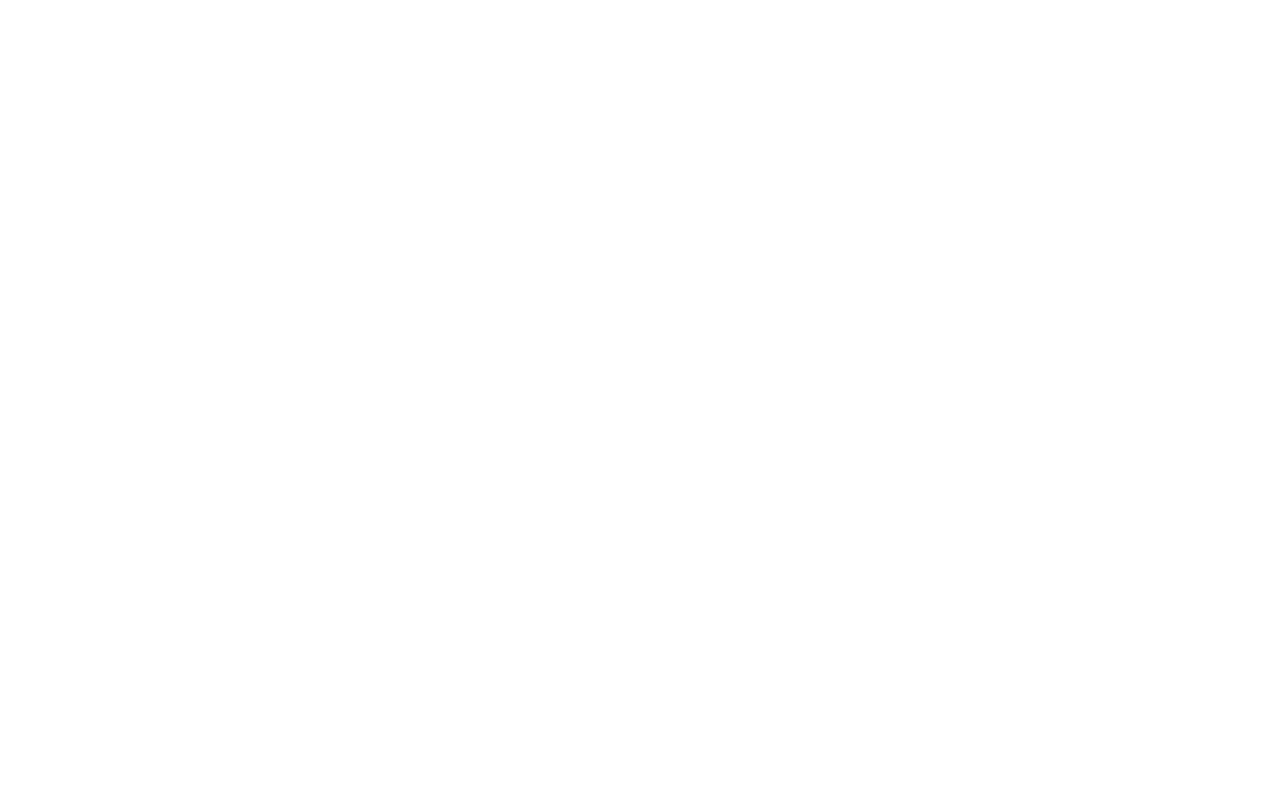
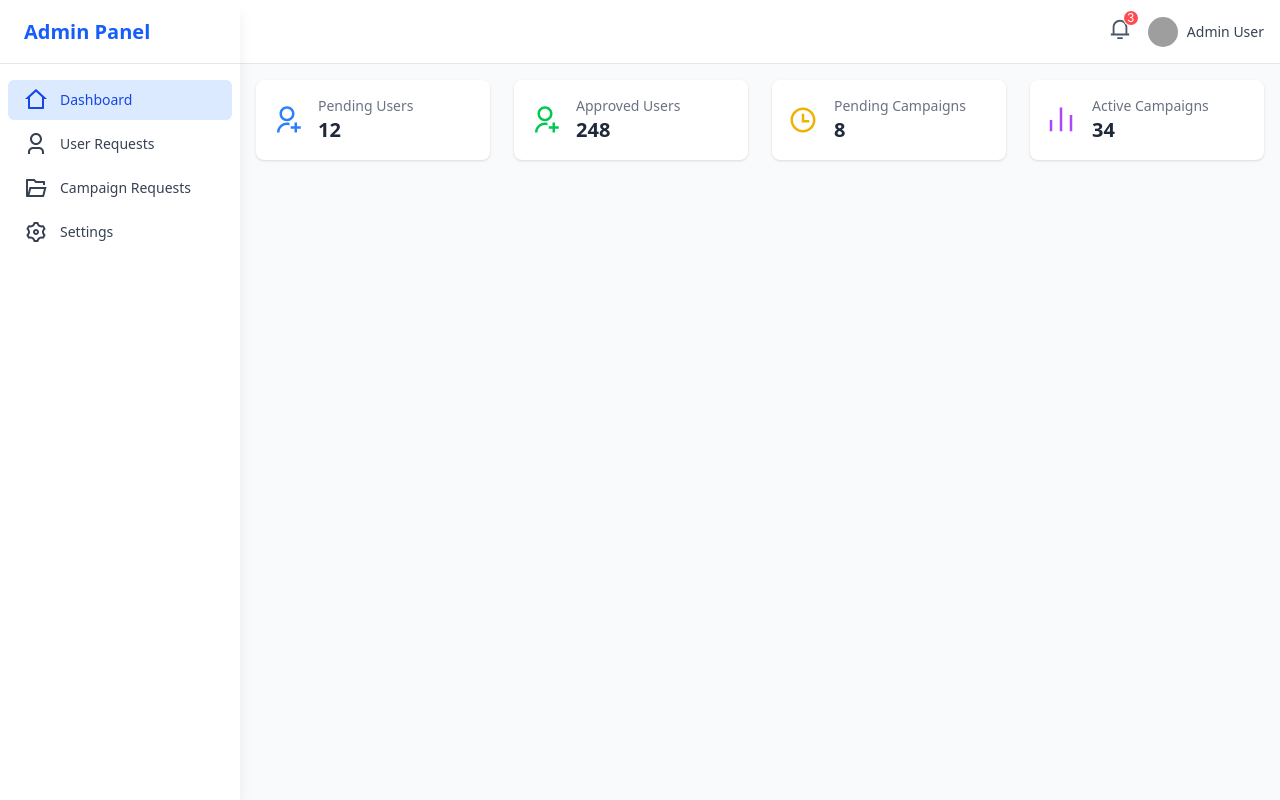
Before and after one commit to sandip194/influSage-frontend, a React (Vite) app: page /admin-dashboard in a window 1280 px wide. Before the commit this address had no page. Built offline with nearby package versions, Linux system fonts and the light colour scheme; grey boxes are pictures that could not be loaded.

Commit message:
new changes

```diff
--- a/src/App.jsx
+++ b/src/App.jsx
@@ -56,10 +56,13 @@
 import SocketProvider from './sockets/SocketProvider';
 import VendorMyProfile from './pages/vendor/dashboard/VendorMyProfile';
 import DashboardHomePage from './components/admin/pages/DashboardHomePage';
+import AdminDashboardLayout from './components/admin/dashboard/AdminDashboardLayout';
+import InfluencersRequests from './components/admin/pages/InfluencersRequests';
+import CampaignRequests from './components/admin/pages/CampaignRequests';
 
 const App = () => {
 
-        const BASE_URL = import.meta.env.VITE_API_BASE_URL ;
+        const BASE_URL = import.meta.env.VITE_API_BASE_URL;
         axios.defaults.baseURL = BASE_URL
         return (
                 <Router>
@@ -141,32 +144,39 @@
 
                                                         <Route path='browse-influencers/favorites' element={<FavoritesLayout />} />
                                                         <Route path='browse-influencers/invited' element={<Invited />} />
-                                                <Route path='browse-influencers/influencer-details/:userId' element={<InfluencerProfile/>} />
+                                                        <Route path='browse-influencers/influencer-details/:userId' element={<InfluencerProfile />} />
 
                                                         <Route path='vendor-campaign/my-campaigns' element={<CreateCampaign />} />
                                                         <Route path='vendor-campaign/create-campaign' element={<CampaignWizard />} />
                                                         <Route path='vendor-campaign/edit-campaign/:campaignId' element={<CampaignWizard />} />
 
-                                                <Route path='vendor-campaign' element={ <VendorCampaign/>} />
+                                                        <Route path='vendor-campaign' element={<VendorCampaign />} />
                                                         <Route path='vendor-campaign/campaignDetails/:campaignId' element={<CampaignDetails />} />
 
 
                                                         <Route path='messages' element={<ChatAppPageVendor />} />
 
 
-                                                <Route path='offers' element={<OffersLayout/>}/>
-                                                <Route path='offers/view-all-offers/:id' element={<ViewAllOffers/>}/>
-                                                <Route path="offers/:id" element={<OfferDetails />}/>
-                                                <Route path='offers/influencer-details/:userId' element={<InfluencerProfile/>} />
+                                                        <Route path='offers' element={<OffersLayout />} />
+                                                        <Route path='offers/view-all-offers/:id' element={<ViewAllOffers />} />
+                                                        <Route path="offers/:id" element={<OfferDetails />} />
+                                                        <Route path='offers/influencer-details/:userId' element={<InfluencerProfile />} />
                                                         <Route path='offers/campaignDetails/:campaignId' element={<CampaignDetails />} />
 
 
                                                         <Route path='edit-profile' element={<EditVendorProfile />} />
-                                                <Route path='my-profile' element={<VendorMyProfile/>} />
+                                                        <Route path='my-profile' element={<VendorMyProfile />} />
                                                 </Route>
                                                 <Route path='/complate-vendor-profile' element={<VendorProfileStepper />} />
                                         </Route>
 
+
+                                        {/* Admin Dashboard */}
+                                        <Route path='/admin-dashboard' element={<AdminDashboardLayout />}>
+                                                <Route path='' element={<DashboardHomePage />} />
+                                                <Route path='influencers' element={<InfluencersRequests />} />
+                                                <Route path='campaigns' element={<CampaignRequests />} />
+                                        </Route>
                                 </Routes>
 
                         </SocketProvider>
--- a/src/components/admin/dashboard/AdminDashboardHeader.jsx
+++ b/src/components/admin/dashboard/AdminDashboardHeader.jsx
@@ -1,6 +1,6 @@
+import { Dropdown, Avatar, Badge } from "antd";
+import { RiMenu2Line, RiNotification3Line } from "@remixicon/react";
 
-import { Dropdown, Avatar } from "antd";
-import { RiMenu2Line, RiNotification3Line } from "@remixicon/react";
 const userMenu = {
     items: [
         { key: "1", label: "Profile" },
@@ -8,11 +8,18 @@
     ],
 };
 
+const notifications = {
+    items: [
+        { key: "1", label: "New user registered" },
+        { key: "2", label: "Campaign request pending" },
+        { key: "3", label: "System update available" },
+    ],
+};
+
 const AdminDashboardHeader = ({ toggleSidebar }) => {
     return (
         <header className="w-full h-16 bg-white border-b border-gray-200 flex items-center justify-between px-4 md:pl-64 fixed top-0 left-0 z-30">
-
-            {/* Hamburger for mobile */}
+            {/* Mobile Hamburger */}
             <button
                 className="md:hidden text-gray-600"
                 onClick={toggleSidebar}
@@ -20,9 +27,22 @@
                 <RiMenu2Line size={24} />
             </button>
 
-            {/* Right side user panel */}
+            {/* Right-side Controls */}
             <div className="flex items-center gap-4 ml-auto">
-                <RiNotification3Line size={22} className="text-gray-500 cursor-pointer" />
+                {/* Notifications */}
+                <Dropdown
+                    menu={notifications}
+                    placement="bottomRight"
+                    arrow
+                >
+                    <div className="cursor-pointer relative">
+                        <Badge count={3} size="small">
+                            <RiNotification3Line size={22} className="text-gray-600" />
+                        </Badge>
+                    </div>
+                </Dropdown>
+
+                {/* User Avatar + Dropdown */}
                 <Dropdown menu={userMenu} placement="bottomRight" arrow>
                     <div className="flex items-center gap-2 cursor-pointer">
                         <Avatar src="https://i.pravatar.cc/150?img=5" />
@@ -30,11 +50,8 @@
                     </div>
                 </Dropdown>
             </div>
-
-
         </header>
     );
 };
 
-
-export default AdminDashboardHeader
+export default AdminDashboardHeader;
--- a/src/components/admin/dashboard/AdminDashboardLayout.jsx
+++ b/src/components/admin/dashboard/AdminDashboardLayout.jsx
@@ -1,37 +1,50 @@
 import { useState } from "react";
+import { Outlet } from "react-router-dom";
 import AdminSidebar from "./AdminSidebar";
 import AdminDashboardHeader from "./AdminDashboardHeader";
 
-const AdminDashboardLayout = ({ children }) => {
+const AdminDashboardLayout = () => {
     const [isSidebarOpen, setIsSidebarOpen] = useState(false);
 
     const toggleSidebar = () => setIsSidebarOpen((prev) => !prev);
 
     return (
         <div className="min-h-screen bg-gray-50 text-gray-800">
-            {/* Sidebar */}
-            <AdminSidebar isOpen={isSidebarOpen} toggleSidebar={toggleSidebar} />
+            {/* Sidebar for desktop */}
+            <div className="hidden md:block fixed inset-y-0 left-0 w-60 bg-white shadow-lg z-30">
+                <AdminSidebar isOpen={true} />
+            </div>
 
-            <AdminDashboardHeader toggleSidebar={toggleSidebar} />
-            {/* Mobile Sidebar (if needed later) */}
-            {/* Add modal/sidebar drawer logic here for mobile if needed */}
+            {/* Sidebar for mobile */}
+            <div
+                className={`fixed inset-y-0 left-0 w-60 bg-white shadow-lg z-40 transform transition-transform duration-300 md:hidden ${
+                    isSidebarOpen ? "translate-x-0" : "-translate-x-full"
+                }`}
+            >
+                <AdminSidebar isOpen={isSidebarOpen} toggleSidebar={toggleSidebar} />
+            </div>
 
-            {/* Main content */}
+            {/* Backdrop for mobile sidebar */}
             {isSidebarOpen && (
                 <div
+                    className="fixed inset-0 bg-black bg-opacity-30 z-30 md:hidden"
                     onClick={toggleSidebar}
-                    className="fixed inset-0  bg-opacity-30 z-20 md:hidden"
                 />
             )}
 
-            <main className="pt-16 md:pl-60">
-                <div className="main p-6">
-                    {children}
+            {/* Header */}
+            <div className="fixed top-0 left-0 right-0 z-20">
+                <AdminDashboardHeader toggleSidebar={toggleSidebar} />
+            </div>
+
+            {/* Main Content */}
+            <main className="pt-16 md:pl-60 transition-all duration-300">
+                <div className="p-4">
+                    <Outlet />
                 </div>
             </main>
         </div>
     );
 };
 
-
-export default AdminDashboardLayout
+export default AdminDashboardLayout;
--- a/src/components/admin/dashboard/AdminSidebar.jsx
+++ b/src/components/admin/dashboard/AdminSidebar.jsx
@@ -1,12 +1,17 @@
-
 import { Link, useLocation } from "react-router-dom";
-import { RiFolderOpenLine, RiHome2Line, RiSettings3Line, RiUser3Line } from "@remixicon/react";
+import {
+    RiFolderOpenLine,
+    RiHome2Line,
+    RiSettings3Line,
+    RiUser3Line,
+    RiCloseLine,
+} from "@remixicon/react";
 
 const navItems = [
-    { name: "Dashboard", icon: <RiHome2Line />, path: "/admin" },
-    { name: "User Requests", icon: <RiUser3Line />, path: "/admin/users" },
-    { name: "Campaign Requests", icon: <RiFolderOpenLine />, path: "/admin/campaigns" },
-    { name: "Settings", icon: <RiSettings3Line />, path: "/admin/settings" },
+    { name: "Dashboard", icon: <RiHome2Line />, path: "/admin-dashboard" },
+    { name: "User Requests", icon: <RiUser3Line />, path: "/admin-dashboard/influencers" },
+    { name: "Campaign Requests", icon: <RiFolderOpenLine />, path: "/admin-dashboard/campaigns" },
+    { name: "Settings", icon: <RiSettings3Line />, path: "/admin-dashboard/settings" },
 ];
 
 const AdminSidebar = ({ isOpen, toggleSidebar }) => {
@@ -14,24 +19,38 @@
 
     return (
         <aside
-            className={`fixed top-0 left-0 z-40 h-full w-60 bg-white shadow-md transition-transform transform md:translate-x-0 ${isOpen ? "translate-x-0" : "-translate-x-full"
-                }`}
+            className={`fixed top-0 left-0 z-40 h-full w-60 bg-white shadow-md transition-transform transform
+                ${isOpen ? "translate-x-0" : "-translate-x-full"}
+                md:translate-x-0 md:static md:shadow-none`}
         >
-            {/* Logo / Title */}
-            <div className="px-6 py-4 h-16 border-b border-gray-200">
+            {/* Top Bar */}
+            <div className="flex items-center justify-between px-6 py-4 h-16 border-b border-gray-200">
                 <h1 className="text-xl font-bold text-blue-600">Admin Panel</h1>
+
+                {/* Close button only on mobile */}
+                <button
+                    onClick={toggleSidebar}
+                    className="text-gray-500 md:hidden"
+                    aria-label="Close sidebar"
+                >
+                    <RiCloseLine className="w-6 h-6" />
+                </button>
             </div>
+
             {/* Navigation */}
-            <nav className="mt-4 px-2">
+            <nav className="mt-4 px-2 space-y-1">
                 {navItems.map((item) => (
                     <Link
                         key={item.name}
                         to={item.path}
-                        onClick={toggleSidebar}
-                        className={`flex items-center gap-3 px-4 py-2 rounded-md text-sm font-medium transition ${pathname === item.path
+                        onClick={() => {
+                            if (window.innerWidth < 768 && toggleSidebar) toggleSidebar();
+                        }}
+                        className={`flex items-center gap-3 px-4 py-2 rounded-md text-sm font-medium transition ${
+                            pathname === item.path
                                 ? "bg-blue-100 text-blue-700"
                                 : "text-gray-700 hover:bg-gray-100"
-                            }`}
+                        }`}
                     >
                         {item.icon}
                         {item.name}
--- /dev/null
+++ b/src/components/admin/pages/CampaignRequests.jsx
@@ -0,0 +1,12 @@
+import React from 'react'
+import CampaignTableLayout from '../chunks/CampaignTableLayout'
+
+const CampaignRequests = () => {
+  return (
+    <div>
+         <CampaignTableLayout />
+    </div>
+  )
+}
+
+export default CampaignRequests
--- /dev/null
+++ b/src/components/admin/pages/InfluencersRequests.jsx
@@ -0,0 +1,12 @@
+import React from 'react'
+import UserTableLayout from '../chunks/UserTableLayout'
+
+const InfluencersRequests = () => {
+  return (
+    <div>
+        <UserTableLayout />
+    </div>
+  )
+}
+
+export default InfluencersRequests
```
Also changed, not shown: src/components/admin/pages/DashboardHomePage.jsx (+6 -4 lines). Lines whose indentation alone changed are shown as unchanged.
